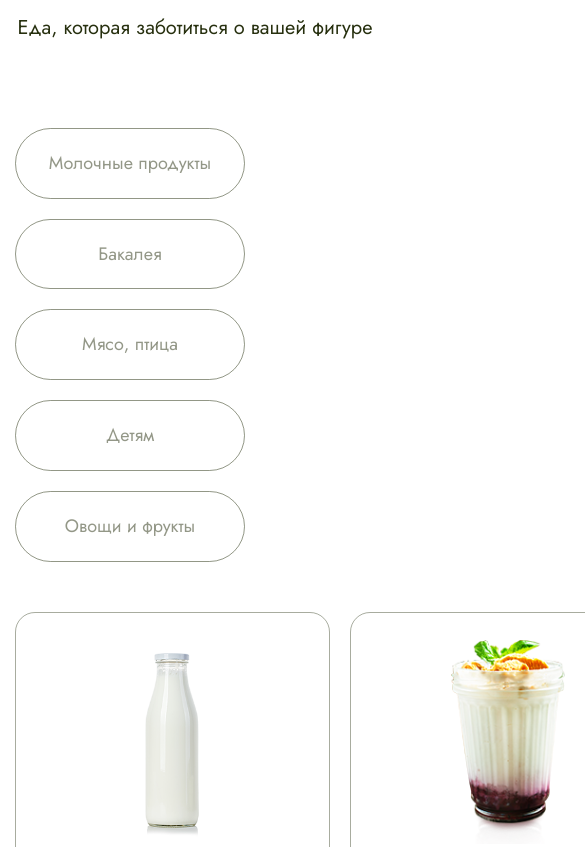
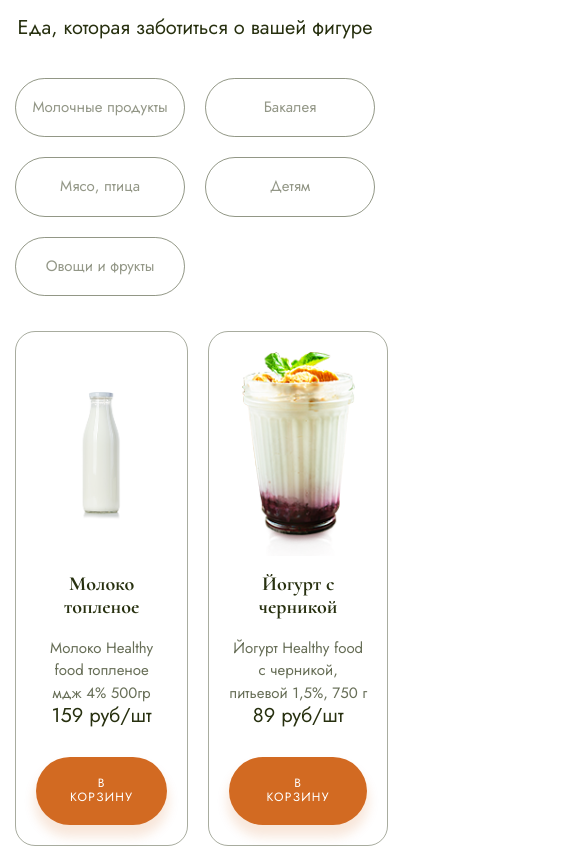
Before and after one commit to OlyaMosienko/Module02-Shop, a website built with webpack: page src/index.html in a window 390 px wide. Shown: the part 3860-4707 px from the top of the page, 585 px wide, since content can reach past the window. Built offline with nearby package versions, Linux system fonts and the light colour scheme.

Commit message:
Add responsive for Delivery block

```diff
--- a/src/styles/main.scss
+++ b/src/styles/main.scss
@@ -573,6 +573,9 @@ body {
         font-size: 1.4rem;
         padding: 2rem 3.4rem;
         box-shadow: 0px 1rem 1.1rem .17rem rgba(207, 92, 13, 0.15);
+        @media (max-width: $r_tab) {
+            font-size: 1.2rem;
+        }
     }
 }
 
@@ -791,6 +794,9 @@ body {
 
 .counter {
     display: flex;
+    @media (max-width: $r_tab) {
+        display: none;
+    }
     &__btn {
         cursor: pointer;
         width: 50px;
@@ -947,43 +953,12 @@ body {
     }
 }
 
-.category {
-    list-style-type: none;
-    padding-left: 0;
-    display: flex;
-    align-items: center;
-    gap: 2rem;
-    flex-wrap: wrap;
-    &__item {
-        flex-basis: 230px;
-        text-align: center;
-        @media (max-width: $r_tab) {
-            flex-basis: 170px;
-        }
-    }
-    &__link {
-        padding: 2.4rem 0;
-        border: 1px solid rgba($green, .5);
-        color: rgba($green, .5);
-        font-size: 1.8rem;
-        text-decoration: none;
-        border-radius: 4rem;
-        display: block;
-        transition: .2s;
-        @media (max-width: $r_tab) {
-            font-size: 1.5rem;
-            padding: 2rem 0;
-        }
-        &:hover {
-            border: 1px solid $orange;
-            color: $orange;
-        }
-    }
-}
-
 .catalog {
     padding-top: 10px;
-    margin-bottom: 110px;
+    margin-bottom: 11rem;
+    @media (max-width: $r_tab) {
+        margin-bottom: 6rem;
+    }
     &-grid {
         display: grid;
         grid-template-columns: repeat(4, 1fr);
@@ -995,12 +970,19 @@ body {
         @media (max-width: $r_desk_1120) {
             grid-template-columns: repeat(2, 1fr);
         }
+        @media (max-width: $r_desk_1120) {
+            margin-top: 3.5rem;
+        }
         &__item {
             border: 1px solid rgba($green, .4);
             border-radius: 2rem;
             padding: 2.7rem 3rem 3.8rem;
             box-sizing: border-box;
             transition: .2s;
+            @media (max-width: $r_tab) {
+                padding: 2rem;
+                text-align: center;
+            }
             &:hover {
                 box-shadow: 0 0 0 2px rgba($green, 0.4) inset;
             }
@@ -1024,6 +1006,9 @@ body {
             color: $green;
             margin-top: 1.7rem;
             margin-bottom: 0;
+            @media (max-width: $r_tab) {
+                font-size: 2rem;
+            }
         }
         &__description {
             font-size: 1.6rem;
@@ -1033,16 +1018,25 @@ body {
             min-height: 61px;
             line-height: 1.5;
             max-width: 250px;
+            @media (max-width: $r_tab) {
+                font-size: 1.5rem;
+            }
         }
         &__price {
             font-size: 2.4rem;
             margin-bottom: 3rem;
             margin-top: 0;
+            @media (max-width: $r_tab) {
+                font-size: 2rem;
+            }
         }
         &__footer {
             display: flex;
             justify-content: space-between;
             align-items: center;
+            @media (max-width: $r_tab) {
+                justify-content: center;
+            }
         }
     }
     &__btn {
@@ -1083,10 +1077,17 @@ body {
     display: flex;
     align-items: center;
     gap: 2rem;
+    flex-wrap: wrap;
     margin-top: 9.5rem;
+    @media (max-width: $r_tab) {
+        margin-top: 4.5rem;
+    }
     &__item {
         flex-basis: 230px;
         text-align: center;
+        @media (max-width: $r_tab) {
+            flex-basis: 170px;
+        }
     }
     &__link {
         padding: 2.4rem 0;
@@ -1097,6 +1098,10 @@ body {
         border-radius: 4rem;
         display: block;
         transition: .2s;
+        @media (max-width: $r_tab) {
+            font-size: 1.5rem;
+            padding: 2rem 0;
+        }
         &:hover {
             border: 1px solid $orange;
             color: $orange;
@@ -1116,13 +1121,25 @@ body {
         gap: 11%;
         @media (max-width: $r_desk_1280) {
             margin-left: 8rem;
+            font-size: 1.6rem;
         }
         @media (max-width: $r_desk_1120) {
             margin-left: 4rem;
         }
+        @media (max-width: $r_tab) {
+            margin-left: 0;
+            flex-direction: column;
+            align-items: center;
+            justify-content: center;
+            margin-top: 4rem;
+        }
     }
     &__text {
         flex-basis: 44%;
+        @media (max-width: $r_tab) {
+            flex-basis: 100%;
+            text-align: center;
+        }
     }
     &__description {
         margin-top: 0;
@@ -1155,6 +1172,10 @@ body {
         gap: 3rem;
         padding-left: 0;
         margin-top: 4.3rem;
+        @media (max-width: $r_tab) {
+            justify-content: center;
+            margin-top: 3rem;
+        }
     }
     &__item {
         height: 32px;
```
